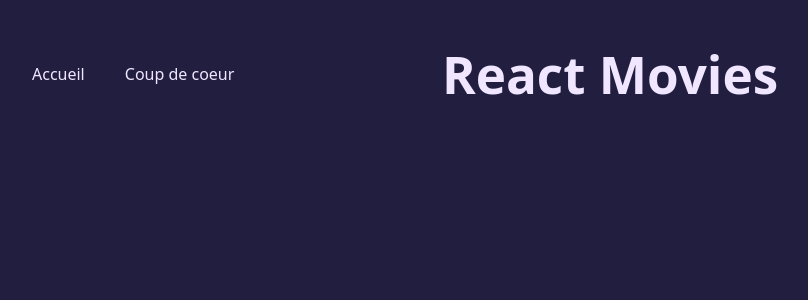
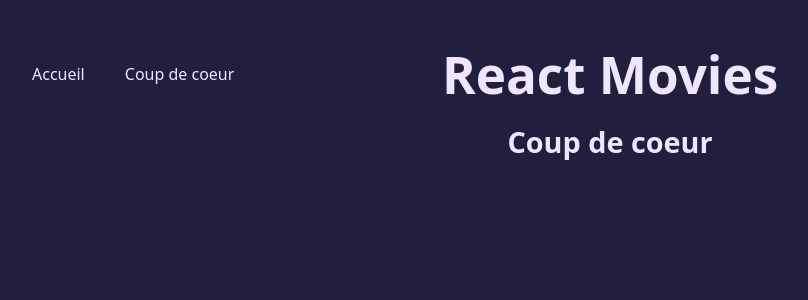
Before and after one commit to GregoryVDev/ReactMovies, a React (Vite) app: page /like in a window 1280 px wide. Shown: the top 300 px of the page, without its empty margins (30-838 px from the left). Built offline with nearby package versions, Linux system fonts and the light colour scheme.

Commit message:
Added h2 title for the Like jsx with properties

```diff
--- a/src/css/index.css
+++ b/src/css/index.css
@@ -80,3 +80,8 @@ form input {
   padding: 10px;
   border-radius: 10px;
 }
+
+h2 {
+  text-align: center;
+  font-size: 1.8em;
+}
--- a/src/pages/Like.jsx
+++ b/src/pages/Like.jsx
@@ -1 +1,7 @@
-export const Like = () => null; // ne rend rien du tout
+export const Like = () => {
+  return (
+    <div className="home-page">
+      <h2>Coup de coeur</h2>
+    </div>
+  );
+};
```
